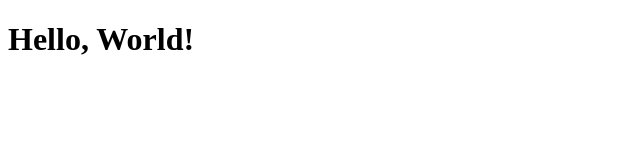
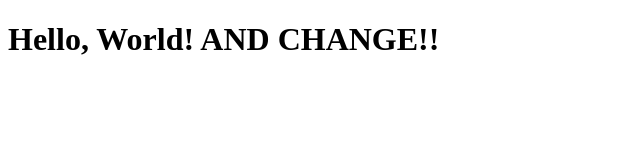
Before and after one commit to bleooo/cs3338firstproject, a plain HTML site: page index.html in a window 1280 px wide. Shown: the whole page, without its empty margins (0-640 px from the left). Drawn offline with Linux system fonts and the light colour scheme.

Commit message:
Update index.html

```diff
--- a/index.html
+++ b/index.html
@@ -6,6 +6,6 @@
     <title>My First Project</title>
 </head>
 <body>
-    <h1>Hello, World!</h1>
+    <h1>Hello, World! AND CHANGE!!</h1>
 </body>
 </html>
```
